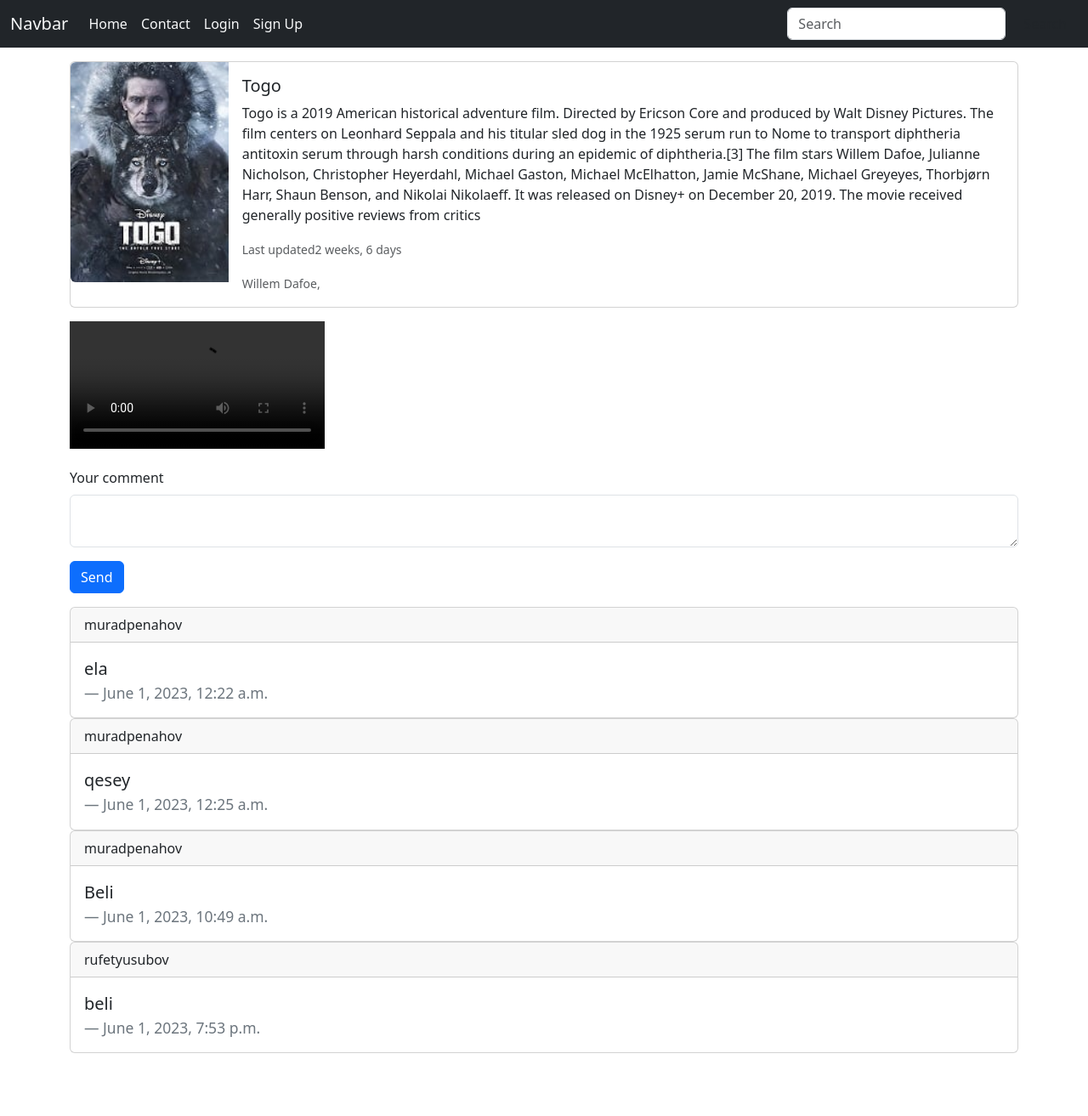
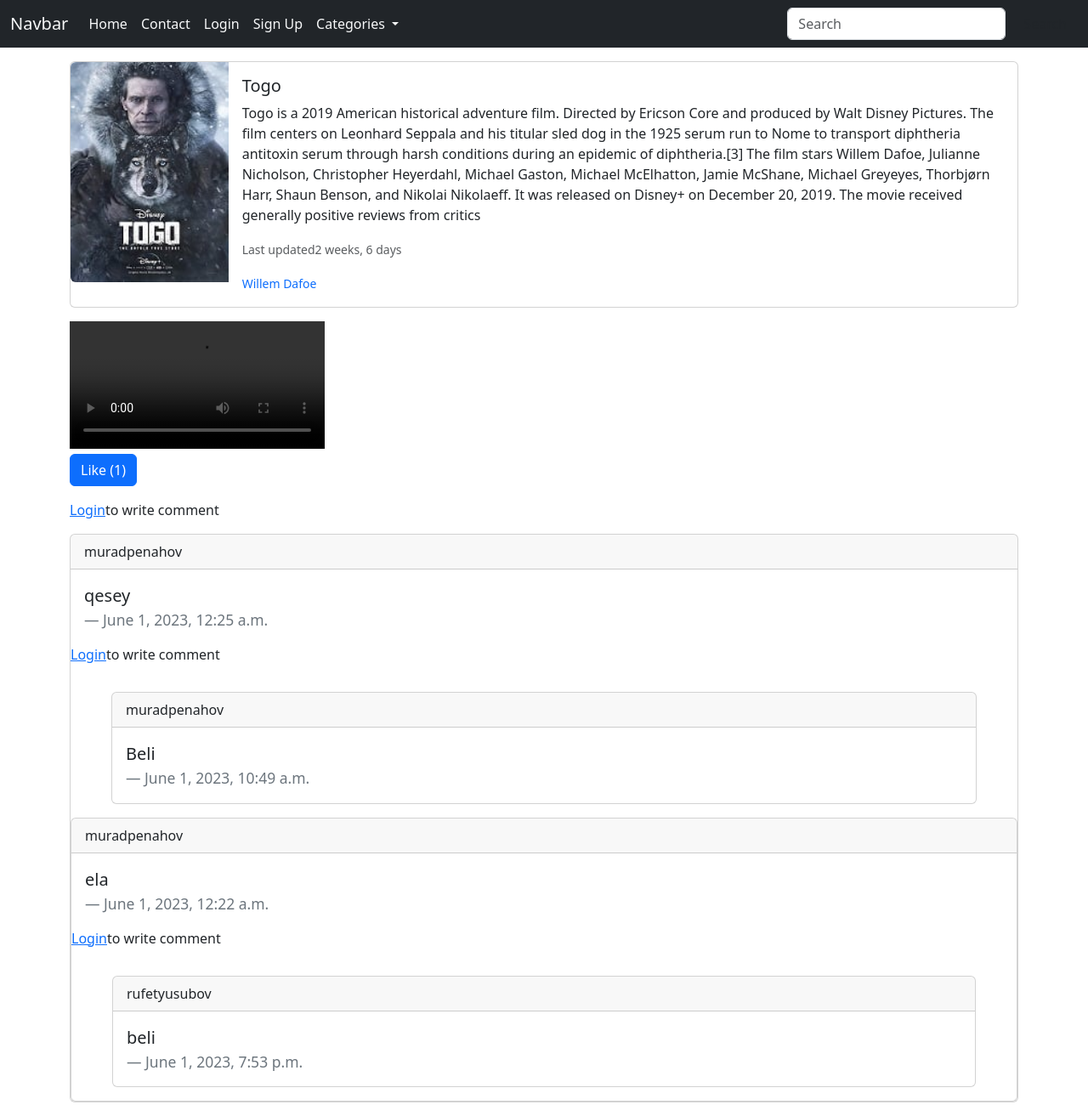
Before and after one commit to RufetYusubov/filmproject, a Django app: page /film/detail/1/ in a window 1280 px wide. Shown: the whole page at 85% size. Before the commit the page ends 1239 px from the top, so only its background shows below. Run offline with Django 4.2, Linux system fonts and the light colour scheme; data comes from the database, SQL or seed files in the repository; both versions use the stored data as it was after the commit; grey boxes are pictures that could not be loaded.

Commit message:
like and comment created

```diff
--- a/filmproject/film/admin.py
+++ b/filmproject/film/admin.py
@@ -1,7 +1,9 @@
 from django.contrib import admin
-from film.models import FilmModel,ActorModel, CommentModel
+from film.models import FilmModel,ActorModel, CommentModel, LikeModel, Category
 
 
 admin.site.register(FilmModel)
 admin.site.register(ActorModel)
 admin.site.register(CommentModel)
+admin.site.register(LikeModel)
+admin.site.register(Category)
--- a/filmproject/film/urls.py
+++ b/filmproject/film/urls.py
@@ -3,4 +3,8 @@
 urlpatterns = [
     path('index/', views.index, name='index'),
     path('detail/<int:id>/', views.detail, name="detail"),
+    path('actors/<int:id>/',views.actors,name="actors"),
+    path('delete/<int:id>/' ,views.deleteComment,name="delete_comment"),
+    path('deleteactor/<int:id>/' ,views.deleteactorComment,name="delete_actor_comment"),
+    path('category/<int:id>/',views.categoryfilms, name="categoryfilms")
 ]
--- a/filmproject/film/views.py
+++ b/filmproject/film/views.py
@@ -1,36 +1,171 @@
-from django.shortcuts import render
-from film.models import FilmModel, ActorModel,CommentModel
-def isprime(n):
-    for i in range(2,n//2):
-        if n%i==0:
-            return False
-    return True
+from django.shortcuts import render,redirect
+from film.models import FilmModel, ActorModel,CommentModel,LikeModel,Category
+# def isprime(n):
+#     for i in range(2,n//2):
+#         if n%i==0:
+#             return False
+#     return True
 
 
 def index(request):
     films = FilmModel.objects.order_by("-name")
+    categories = Category.objects.all()
+
 
     context = {
         "films" : films,
-        "isprime": isprime(28)
+        "categories" : categories
+        # "isprime": isprime(28)
     }
     return render(request,'index.html', context)
 
+def categoryfilms(request,id):
+    category = Category.objects.get(id=id)
+    categories = Category.objects.all()
+    context = {
+        "category" : category,
+        "categories" : categories
+
+    }
+    return render (request,'categoryfilms.html',context)
+#---------------------------------------------------------------
+
 def detail(request,id):
+    categories = Category.objects.all()
     film = FilmModel.objects.get(id=id)
+    user_comments = CommentModel.objects.filter(
+            user = request.user,
+        ) if request.user.is_authenticated else None
+    film_comments = CommentModel.objects.filter(
+        film = film,
+        parent = None
+    )
 
     context = {
-        "film" : film,
+            "film" : film,
+            "user_comments" : user_comments,
+            "film_comments" : film_comments,
+            "categories" : categories
+        }
+
+
+    if request.method == "POST":
+        choice = request.POST.get("choice")
+        if choice == "comment":
+            comment = request.POST.get("comment")
+            film_id = request.POST.get("film_id")
+
+            film = FilmModel.objects.get(id=film_id)
+
+            CommentModel.objects.create(
+                user = request.user,
+                film = film,
+                comment = comment
+            )
+        elif choice =="like":
+            film_id = request.POST.get("film_id")
+            film = FilmModel.objects.get(id=film_id)
+
+            if not LikeModel.objects.filter(user=request.user, film=film).exists():
+                LikeModel.objects.create(
+                    user = request.user,
+                    film = film
+                )
+            else :
+                like = LikeModel.objects.get(user=request.user, film=film)
+                like.delete()
+
+        elif choice == "reply":
+            film_id = request.POST.get("film_id")
+            film = FilmModel.objects.get(id=film_id)
+
+            comment_id = request.POST.get("comment_id")
+            comment = CommentModel.objects.get(id=comment_id)
+
+            reply = request.POST.get("reply")
+
+            CommentModel.objects.create(
+                user = request.user,
+                film = film,
+                comment = reply,
+                parent = comment
+            )
+
+
+        return redirect("detail",id=id)
+
+    return render(request, 'detail.html', context)
+#-----------------------------------------------------------
+def actors(request,id):
+    categories = Category.objects.all()
+    actor = ActorModel.objects.get(id=id)
+    user_comments = CommentModel.objects.filter(
+        user = request.user,
+    ) if request.user.is_authenticated else None
+    actor_comments = CommentModel.objects.filter(
+        actor = actor,
+        parent = None
+    )
+
+
+    context = {
+        "actor" : actor,
+        "user_comments" : user_comments,
+        "actor_comments" : actor_comments,
+        "categories" : categories
     }
+
     if request.method == "POST":
-        comment = request.POST.get("comment")
-        film_id = request.POST.get("film_id")
+        choice = request.POST.get("choice")
+        if choice == "comment":
+            comment = request.POST.get("comment")
+            actor_id = request.POST.get("actor_id")
 
-        film = FilmModel.objects.get(id=film_id)
+            actor = ActorModel.objects.get(id=actor_id)
 
-        CommentModel.objects.create(
-            user = request.user,
-            film = film,
-            comment = comment
-        )
-    return render(request, 'detail.html', context)
+            CommentModel.objects.create(
+                user = request.user,
+                actor = actor,
+                comment = comment
+            )
+        elif choice =="like":
+            actor_id = request.POST.get("actor_id")
+            actor = ActorModel.objects.get(id=actor_id)
+
+            if not LikeModel.objects.filter( user = request.user, actor = actor).exists():
+                LikeModel.objects.create(
+                    user = request.user,
+                    actor = actor
+                )
+            else :
+                like = LikeModel.objects.get(user=request.user, actor=actor)
+                like.delete()
+
+        elif choice == "reply":
+            actor_id = request.POST.get("actor_id")
+            actor = ActorModel.objects.get(id=actor_id)
+
+            comment_id = request.POST.get("comment_id")
+            comment = CommentModel.objects.get(id=comment_id)
+
+            reply = request.POST.get("reply")
+
+            CommentModel.objects.create(
+                user = request.user,
+                actor = actor,
+                comment = reply,
+                parent = comment
+            )
+        return redirect("actors",id=id)
+
+    return render(request,'actors.html',context)
+#------------------------------------------------------------------
+def deleteComment(request,id):
+    comment = CommentModel.objects.get(id=id)
+    comment.delete()
+    return redirect("detail", id=comment.film.id)
+#----------------------------------------------------------------
+def deleteactorComment(request,id):
+    comment = CommentModel.objects.get(id=id)
+    comment.delete()
+    return redirect("actors", id=comment.actor.id)
--- a/filmproject/templates/detail.html
+++ b/filmproject/templates/detail.html
@@ -14,26 +14,41 @@
                 <div class="card-body">
                   <h5 class="card-title">{{ film.name}}</h5>
                   <p class="card-text">{{ film.about }}</p>
+                  {% for category in film.film_categories.all %}
+                  <small class="text-body-secondary"><a class="btn-primary" href="{% url 'categoryfilms' category.id %}" style = "text-decoration: none;">{{ category.name }}</a></small>
+                  {% endfor %}
+                </p>
                   <p class="card-text"><small class="text-body-secondary">Last updated{{ film.pub_date | timesince}}</small></p>
                   <p class="card-text">
                     {% for actor in film.actors.all %}
-                    <small class="text-body-secondary">{{ actor.name }}</small>
-                    <small class="text-body-secondary">{{ actor.surname }},</small>
+                    <small class="text-body-secondary"><a class="btn-primary" href="{% url 'actors' actor.id %}" style = "text-decoration: none;">{{ actor.name }} {{actor.surname}}</a></small>
                     {% endfor %}
                   </p>
                 </div>
               </div>
             </div>
-          </div  class="container">
+        </div  class="container">
           <video controls>
             <source src="{{ film.video.url }}" type="video/mp4">
             <source src="{{ film.video.url }}" type="video/ogg">
             Your browser does not support the video tag.
           </video>
       </div>
+
+
+      <div class = "container">
+        <form method="POST">
+          {% csrf_token %}
+          <input type = "hidden" name = "choice" value="like">
+          <input type = "hidden" name = "film_id" value = "{{ film.id }}">
+          <button type = "submit" class="btn btn-primary">Like ({{ film.film_likes.all | length }})</button>
+        </form>
+      </div>
       <div class="container my-3">
+        {% if request.user.is_authenticated %}
         <form class="my-3" method="POST">
           {% csrf_token %}
+          <input type = "hidden" name = "choice" value="comment">
           <input type="hidden" name = "film_id" value = "{{ film.id }}">
           <div class="mb-3">
             <label for="exampleInputEmail1" class="form-label">Your comment</label>
@@ -41,10 +56,16 @@
           </div>
           <button type="submit" class="btn btn-primary">Send</button>
         </form>
-        {% for comment in film.film_comments.all %}
+        {% else %}
+        <p><a href="{% url 'login' %}">Login</a>to write comment </p>
+        {% endif %}
+        {% for comment in film_comments %}
         <div class="card">
           <div class="card-header">
             {{ comment.user.username}}
+            {% if comment in user_comments %}
+            <a href = "{% url 'delete_comment' comment.id %}" style = "float:right;">Delete</a>
+            {% endif %}
           </div>
           <div class="card-body">
             <blockquote class="blockquote mb-0">
@@ -52,7 +73,39 @@
               <footer class="blockquote-footer">{{ comment.pub_date }}</cite></footer>
             </blockquote>
           </div>
+          {% if request.user.is_authenticated %}
+          <form class="mx-5 my-3" method="POST">
+            {% csrf_token %}
+            <input type = "hidden" name = "choice" value="reply">
+            <input type="hidden" name = "film_id" value = "{{ film.id }}">
+            <input type="hidden" name = "comment_id" value = "{{ comment.id }}">
+            <div class="mb-3">
+              <label for="exampleInputEmail1" class="form-label">Your reply</label>
+              <textarea class="form-control" name = "reply" id="exampleInputEmail1" aria-describedby="emailHelp"></textarea>
+            </div>
+            <button type="submit" class="btn btn-primary">Reply</button>
+          </form>
+          {% else %}
+          <p><a href="{% url 'login' %}">Login</a>to write comment </p>
+          {% endif %}
+          {% for reply in comment.replies.all %}
+        <div class="card my-3 mx-5">
+          <div class="card-header">
+            {{ reply.user.username}}
+            {% if reply in user_comments %}
+            <a href = "{% url 'delete_comment' reply.id %}" style = "float:right;">Delete</a>
+            {% endif %}
+          </div>
+          <div class="card-body">
+            <blockquote class="blockquote mb-0">
+              <p>{{ reply.comment }}</p>
+              <footer class="blockquote-footer">{{ reply.pub_date }}</cite></footer>
+            </blockquote>
+          </div>
         </div>
-        {% endfor %}
+      {% endfor %}
+    {% endfor %}
+    </div>
+
       </div>
  {% endblock %}
--- a/filmproject/templates/navbar.html
+++ b/filmproject/templates/navbar.html
@@ -37,6 +37,16 @@
             </a>
           </li>
           {% endif %}
+          <li class="nav-item dropdown">
+            <a class="nav-link dropdown-toggle text-light" href="#" role="button" data-bs-toggle="dropdown" aria-expanded="false">
+              Categories
+            </a>
+            <ul class="dropdown-menu">
+            {% for category in categories %}
+              <li><a class="dropdown-item" href="{% url 'categoryfilms' category.id %}">{{ category.name }}</a></li>
+            {% endfor %}
+            </ul>
+          </li>
         </ul>
         <form class="d-flex" role="search">
           <input class="form-control me-2" type="search" placeholder="Search" aria-label="Search">
```
Also changed, not shown: filmproject/account/views.py (+36 -18 lines), filmproject/contact/views.py (+6 -1 lines), filmproject/film/models.py (+27 -2 lines), filmproject/templates/actors.html (added, +90 -0 lines), filmproject/templates/categoryfilms.html (added, +51 -0 lines), filmproject/db.sqlite3, filmproject/film/migrations/0006_alter_commentmodel_options_likemodel.py (added), filmproject/film/migrations/0007_alter_likemodel_actor_alter_likemodel_film.py (added), filmproject/film/migrations/0008_commentmodel_parent.py (added), filmproject/film/migrations/0009_category.py (added).
